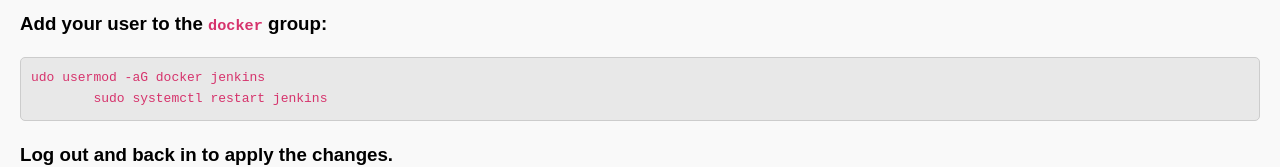
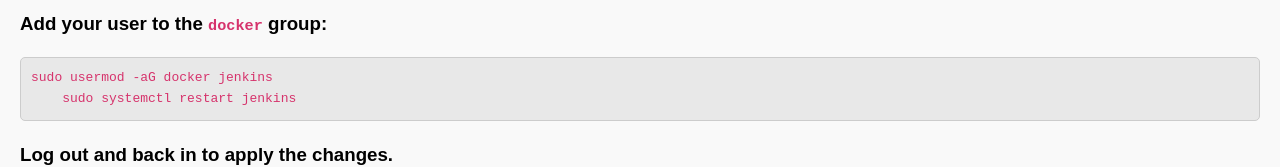
Before and after one commit to parthsharma0/commands, a plain HTML site: page index.html in a window 1280 px wide. Shown: the part 1322-1489 px from the top of the page. Drawn offline with Linux system fonts and the light colour scheme.

Commit message:
Update2 index.html

```diff
--- a/index.html
+++ b/index.html
@@ -59,8 +59,8 @@
 
     <h2>8. (Optional) Run Docker as a non-root user</h2>
     <h3>Add your user to the <code>docker</code> group:</h3>
-    <pre><code>udo usermod -aG docker jenkins
-        sudo systemctl restart jenkins</code></pre>
+    <pre><code>sudo usermod -aG docker jenkins
+    sudo systemctl restart jenkins</code></pre>
     <h3>Log out and back in to apply the changes.</h3>
 
     <h2>Troubleshooting</h2>
```
